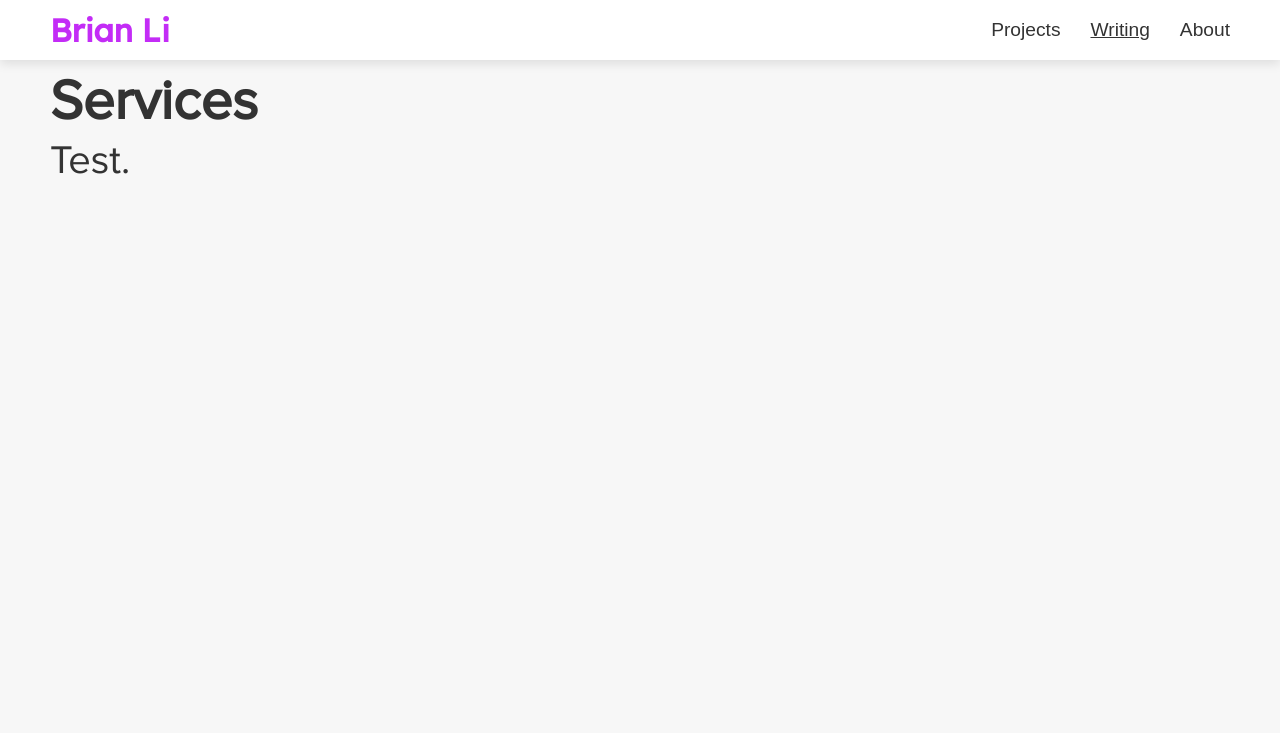
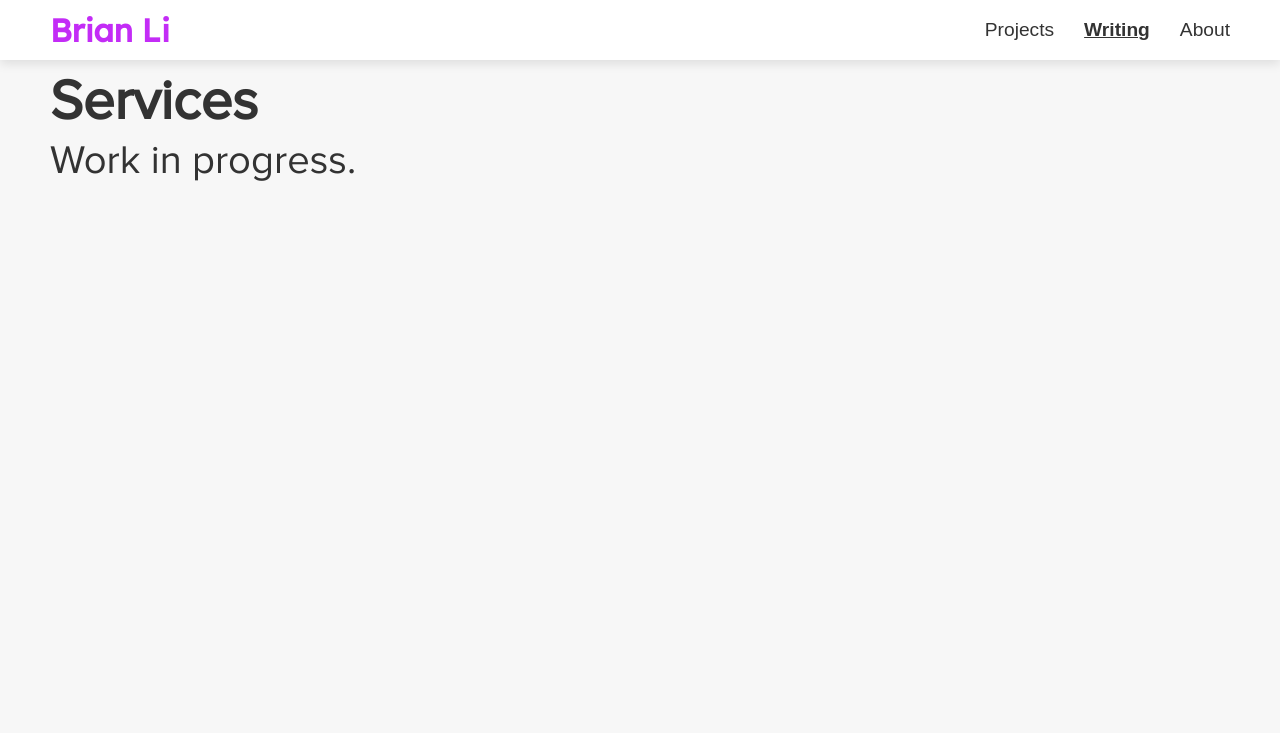
Before and after one commit to BrianLiDesign/brianlidesign.github.io, a plain HTML site: page pages/writing.html in a window 1280 px wide. Shown: the top 733 px of the page. Drawn offline with Linux system fonts and the light colour scheme; a web font is replaced by a local one.

Commit message:
Bolded respective page in navbar

```diff
--- a/pages/writing.html
+++ b/pages/writing.html
@@ -52,7 +52,9 @@
               <a href="../pages/projects.html">Projects</a>
             </li>
             <li>
-              <a href="../pages/writing.html"><u>Writing</u></a>
+              <a href="../pages/writing.html"
+                ><strong><u>Writing</u></strong></a
+              >
             </li>
             <li>
               <a href="../pages/about.html">About</a>
@@ -67,7 +69,7 @@
         <div class="header-text">
           <!-- Header Text -->
           <h1>Services</h1>
-          <p>Test.</p>
+          <p>Work in progress.</p>
         </div>
       </div>
     </main>
```
Also changed, not shown: pages/flip-that-digit.html (+3 -1 lines), pages/projects.html (+3 -1 lines).
